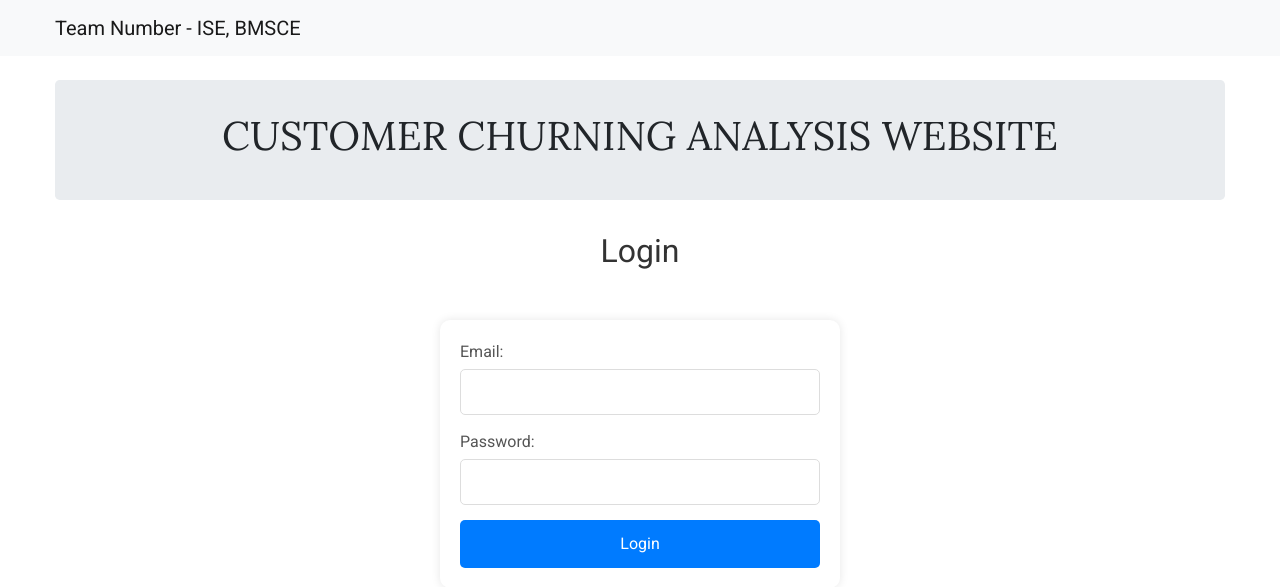
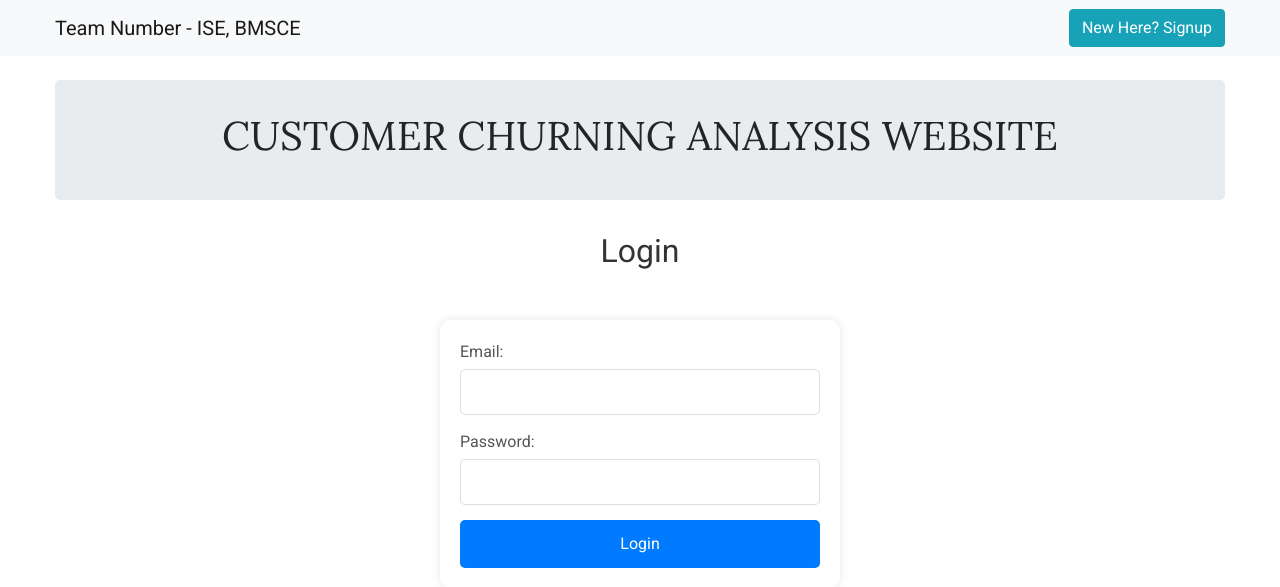
Before and after one commit to PechimuthuMithil/CustChurnAnalysis-Website, a Flask app: page /login in a window 1280 px wide. Shown: the top 587 px of the page. Run offline with Flask 3, Linux system fonts and the light colour scheme; some libraries are stand-ins or nearby versions.

Commit message:
Added redirect to sign up button in login.html

```diff
--- a/templates/login.html
+++ b/templates/login.html
@@ -89,6 +89,9 @@
     <nav class="navbar navbar-expand-lg navbar-light bg-light fixed-top">
         <div class="container">
             <div class="navbar-brand">Team Number - ISE, BMSCE</div>
+            <form method="GET" action="{{ url_for('signup') }}">
+                <input type="submit" name="signup" value="New Here? Signup" class="btn btn-info">
+            </form>
         </div>
     </nav>
     <div class="container">
```
Also changed, not shown: database.db.
